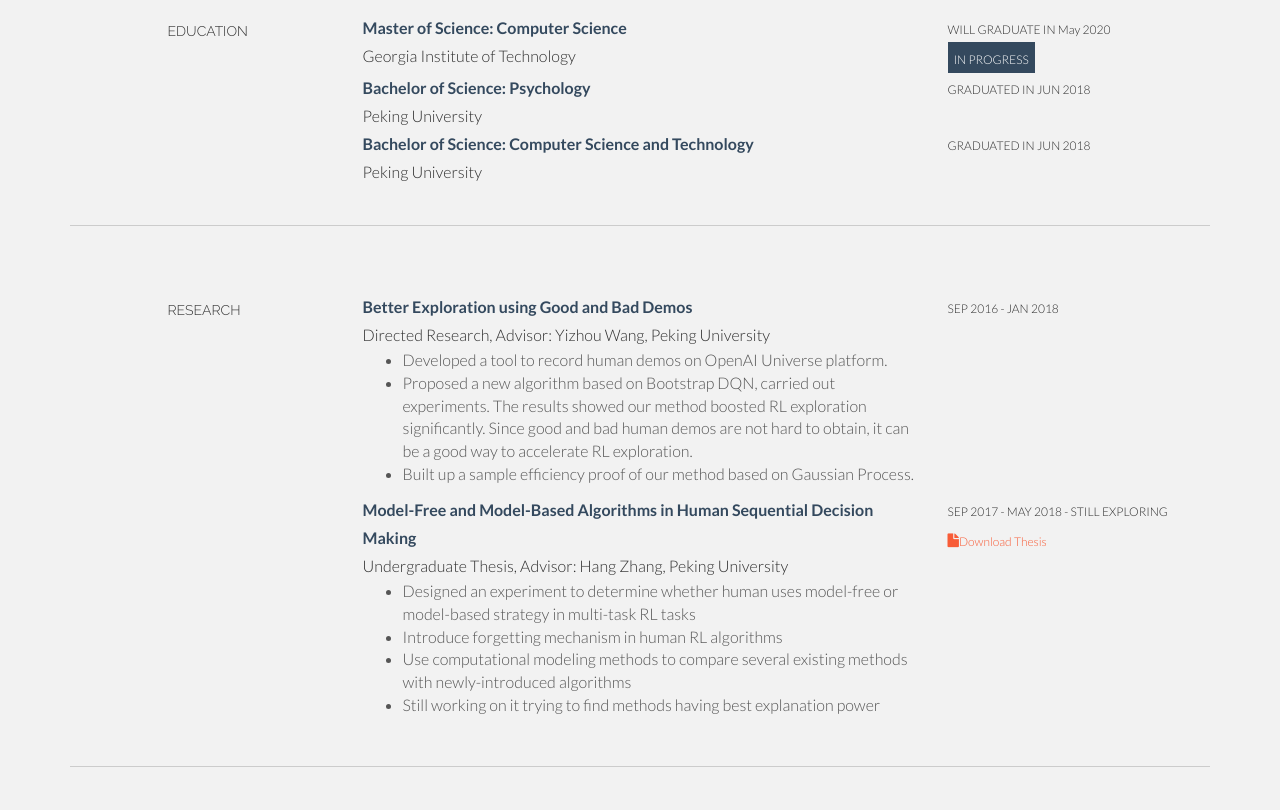
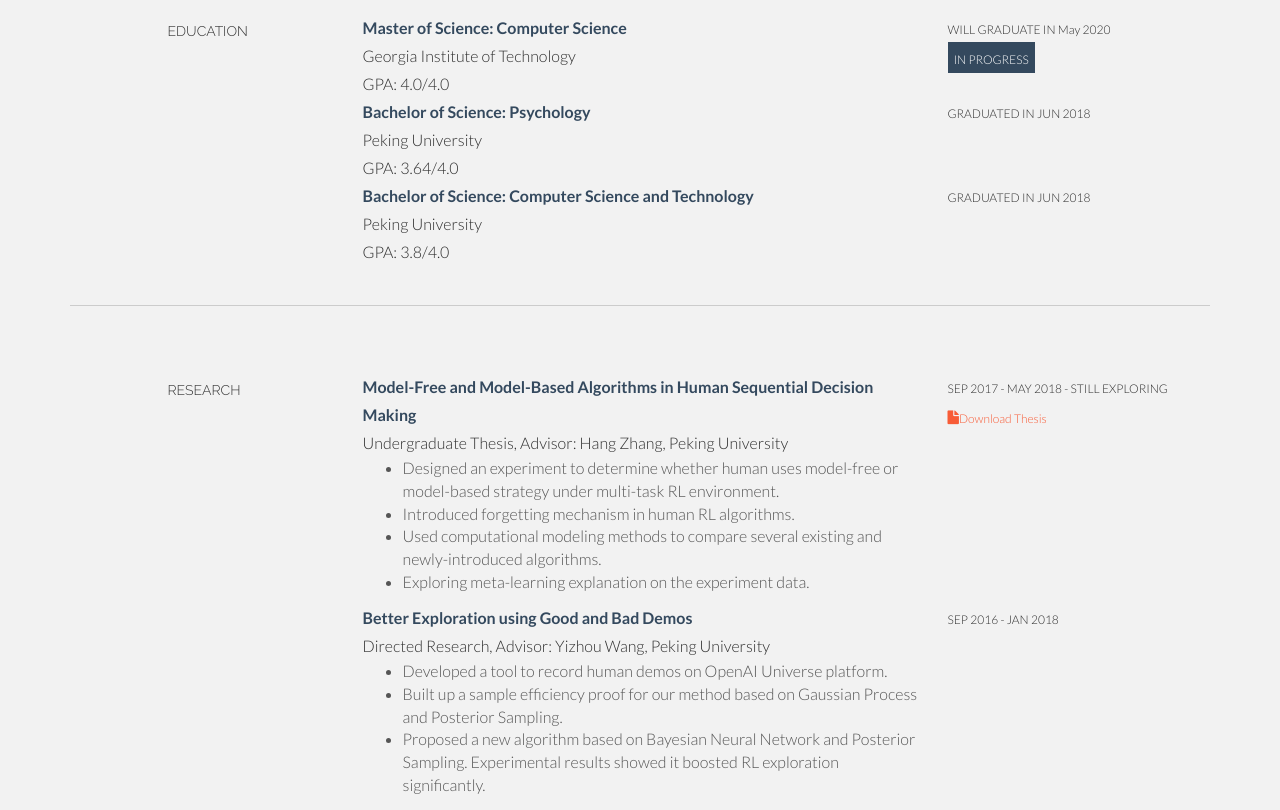
Before and after one commit to sunshineclt/sunshineclt.github.io, a website: page index.html in a window 1280 px wide. Shown: the part 940-1750 px from the top of the page. Drawn offline with Linux system fonts and the light colour scheme.

Commit message:
update wording

```diff
--- a/index.html
+++ b/index.html
@@ -107,6 +107,7 @@
                     <p>
                         <t>Master of Science: Computer Science</t><br/>
                         Georgia Institute of Technology <br/>
+                        GPA: 4.0/4.0<br/>
                     </p>
                 </div>
                 <div class="col-lg-3">
@@ -120,6 +121,7 @@
 					<p>
                         <t>Bachelor of Science: Psychology</t><br/>
 						Peking University <br/>
+                        GPA: 3.64/4.0<br/>
 					</p>
 				</div>
 				<div class="col-lg-3">
@@ -133,6 +135,7 @@
 					<p>
                         <t>Bachelor of Science: Computer Science and Technology</t><br/>
 						Peking University <br/>
+                        GPA: 3.8/4.0<br/>
 					</p>
 				</div>
                 <div class="col-lg-3">
@@ -153,37 +156,36 @@
             <div class="col-lg-2 col-lg-offset-1">
                 <h5>RESEARCH</h5>
             </div>
+
             <div class="col-lg-6">
-                <p><t>Better Exploration using Good and Bad Demos</t><br/>
-                    Directed Research, Advisor: Yizhou Wang, Peking University <br/>
-                </p>
-                <ul>
-                    <li>Developed a tool to record human demos on OpenAI Universe platform.</li>
-                    <li>Proposed a new algorithm based on Bootstrap DQN, carried out experiments. The results
-                        showed our method boosted RL exploration significantly. Since good and bad human
-                        demos are not hard to obtain, it can be a good way to accelerate RL exploration.</li>
-                    <li>Built up a sample efficiency proof of our method based on Gaussian Process.</li>
-                </ul>
-            </div>
-            <div class="col-lg-3">
-                <p><sm>SEP 2016 - JAN 2018</sm></p>
-            </div>
-
-            <div class="col-lg-6 col-lg-offset-3">
                 <p><t>Model-Free and Model-Based Algorithms in Human Sequential Decision Making</t><br/>
                     Undergraduate Thesis, Advisor: Hang Zhang, Peking University <br/>
                 </p>
                 <ul>
-                    <li>Designed an experiment to determine whether human uses model-free or model-based strategy in multi-task RL
-                        tasks</li>
-                    <li>Introduce forgetting mechanism in human RL algorithms</li>
-                    <li>Use computational modeling methods to compare several existing methods with newly-introduced algorithms</li>
-                    <li>Still working on it trying to find methods having best explanation power</li>
+                    <li>Designed an experiment to determine whether human uses model-free or model-based strategy under multi-task RL environment. </li>
+                    <li>Introduced forgetting mechanism in human RL algorithms. </li>
+                    <li>Used computational modeling methods to compare several existing and newly-introduced algorithms. </li>
+                    <li>Exploring meta-learning explanation on the experiment data. </li>
                 </ul>
             </div>
             <div class="col-lg-3">
                 <p><sm>SEP 2017 - MAY 2018 - STILL EXPLORING</sm></p>
                 <p><a href="./assets/UndergraduateThesis.pdf"><i class="icon-file"></i><sm>Download Thesis</sm></a></p>
+            </div>
+
+
+            <div class="col-lg-6 col-lg-offset-3">
+                <p><t>Better Exploration using Good and Bad Demos</t><br/>
+                    Directed Research, Advisor: Yizhou Wang, Peking University <br/>
+                </p>
+                <ul>
+                    <li>Developed a tool to record human demos on OpenAI Universe platform. </li>
+                    <li>Built up a sample efficiency proof for our method based on Gaussian Process and Posterior Sampling. </li>
+                    <li>Proposed a new algorithm based on Bayesian Neural Network and Posterior Sampling. Experimental results showed it boosted RL exploration significantly. </li>
+                </ul>
+            </div>
+            <div class="col-lg-3">
+                <p><sm>SEP 2016 - JAN 2018</sm></p>
             </div>
         </div><!--/.row -->
         <br>
```
